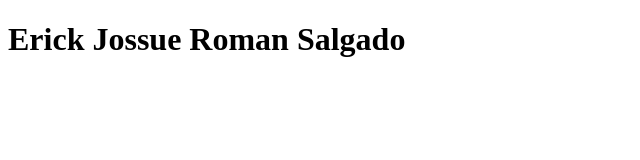
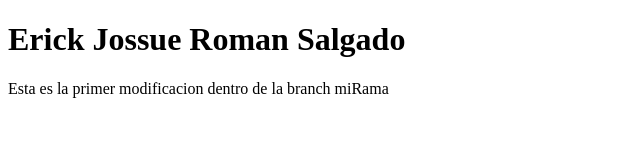
Before and after one commit to Erickfersi1/Aweb.147.html, a plain HTML site: page presentacion.html in a window 1280 px wide. Shown: the whole page, without its empty margins (0-640 px from the left). Drawn offline with Linux system fonts and the light colour scheme.

Commit message:
primer cambio en la rama

```diff
--- a/presentacion.html
+++ b/presentacion.html
@@ -8,6 +8,7 @@
 </head>
 <body>
     <h1>Erick Jossue Roman Salgado</h1>
+    <p>Esta es la primer modificacion dentro de la branch miRama</p>
 
 
 </body>
```
